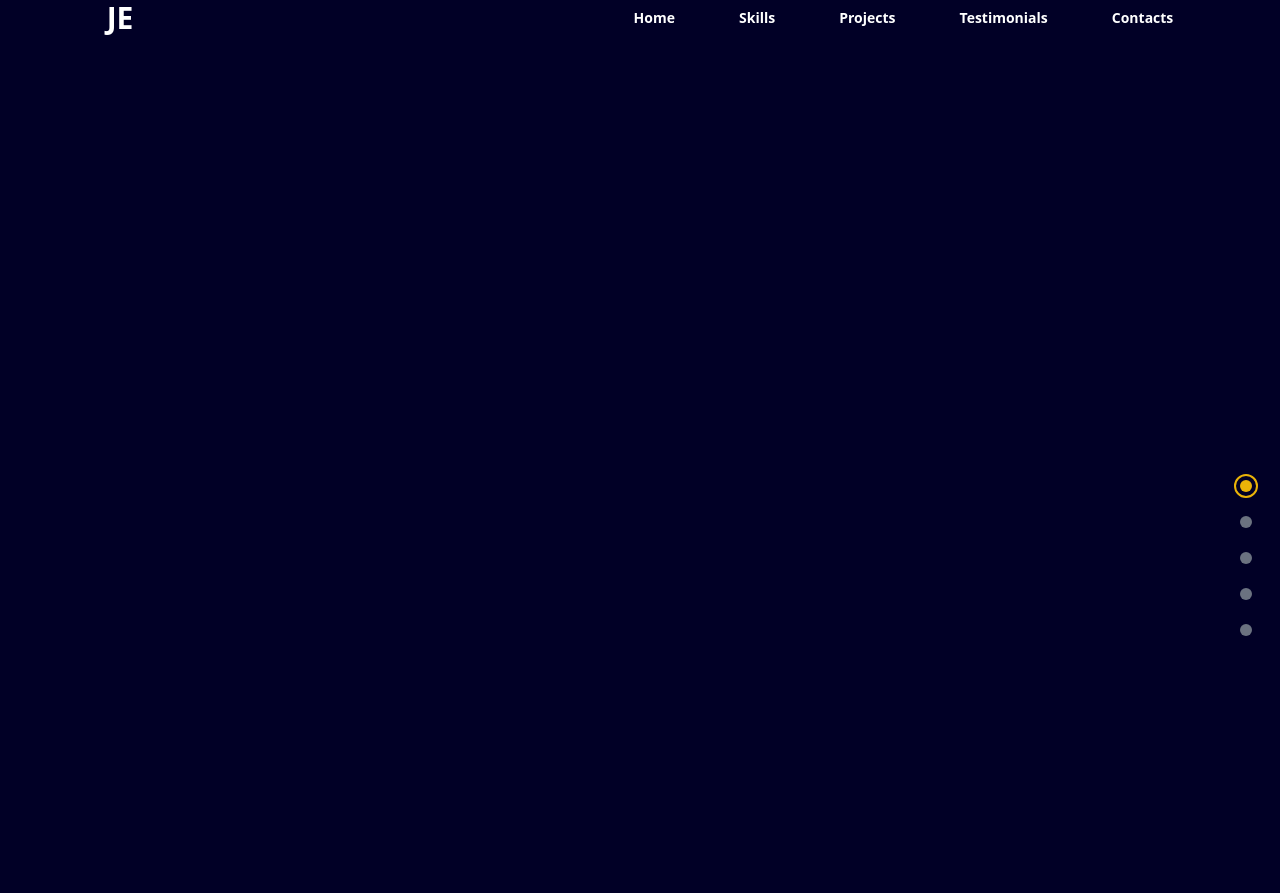
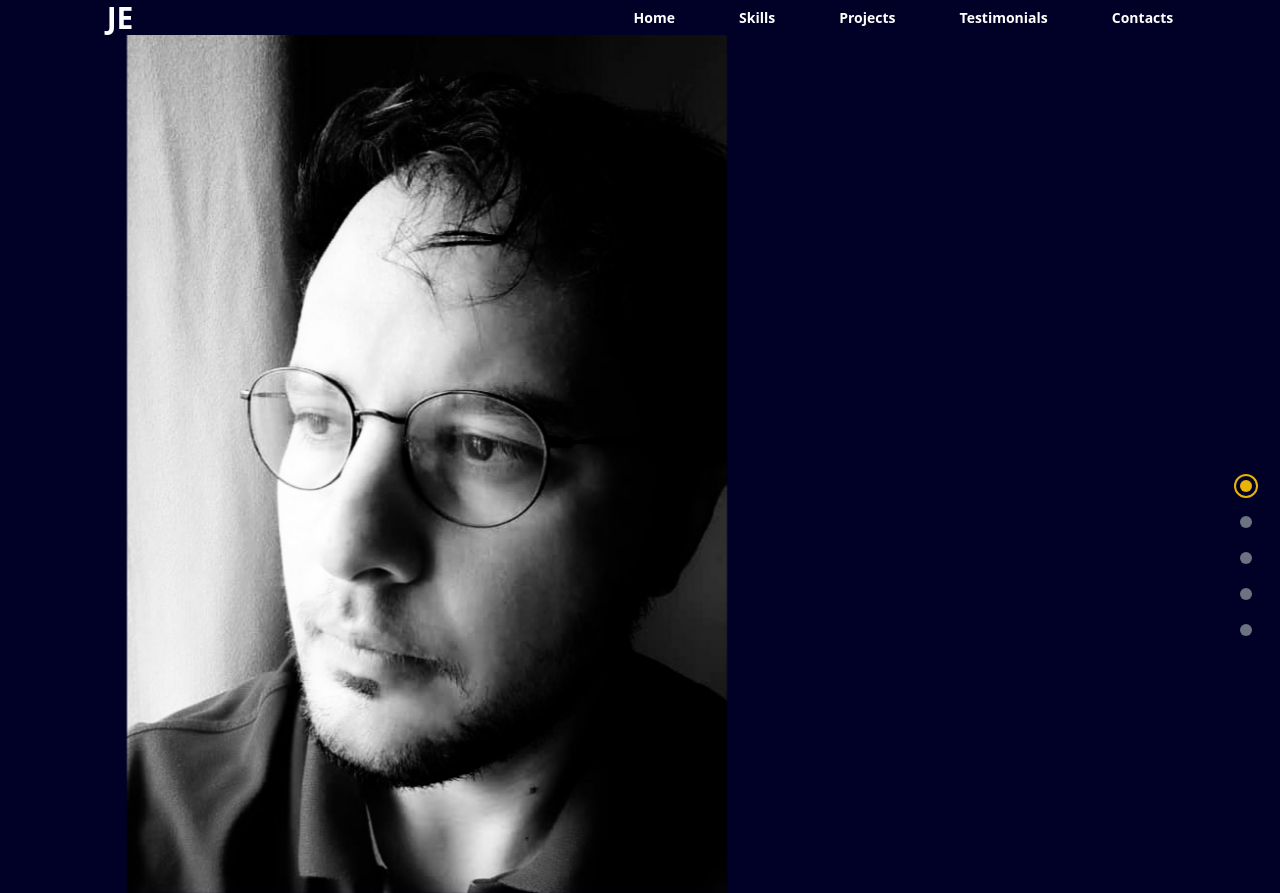
Before and after one commit to alireza4682/portfolio, a React (Vite) app: page / in a window 1280 px wide. Before the commit the page ends 800 px from the top, so only its background shows below. Built offline with nearby package versions, Linux system fonts and the light colour scheme.

Commit message:
import profile pic

```diff
--- a/src/components/Landing.jsx
+++ b/src/components/Landing.jsx
@@ -1,6 +1,7 @@
 import useMediaQuery from "../hooks/useMediaQuery";
 import { motion } from "framer-motion";
 import AnchorLink from "react-anchor-link-smooth-scroll";
+import profilePic from "../assets/profilePic.jpeg";
 
 const Landing = ({ setSelectedPage }) => {
   const isAboveMediumScreens = useMediaQuery("min-width: 1060px");
@@ -19,13 +20,18 @@ const Landing = ({ setSelectedPage }) => {
           >
             <img
               alt="profile"
-              src="../assets/profilePic"
+              src={profilePic}
               className="hover:filter hover:saturate-200 transition duration-500 z-10 w-full
                 max-w-[400px] md:max-w-[600px]"
             />
           </div>
         ) : (
-          <div></div>
+          <img
+            alt="profile"
+            src={profilePic}
+            className="hover:filter hover:saturate-200 transition duration-500 z-10 w-full
+                max-w-[400px] md:max-w-[600px]"
+          />
         )}
       </div>
     </section>
```
